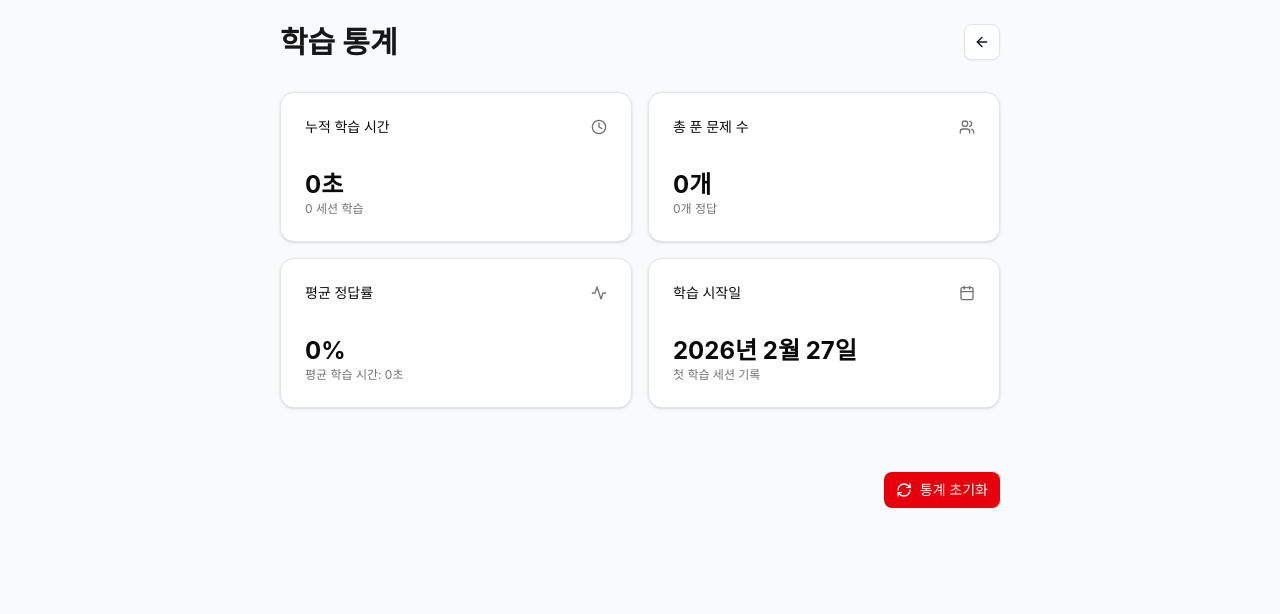
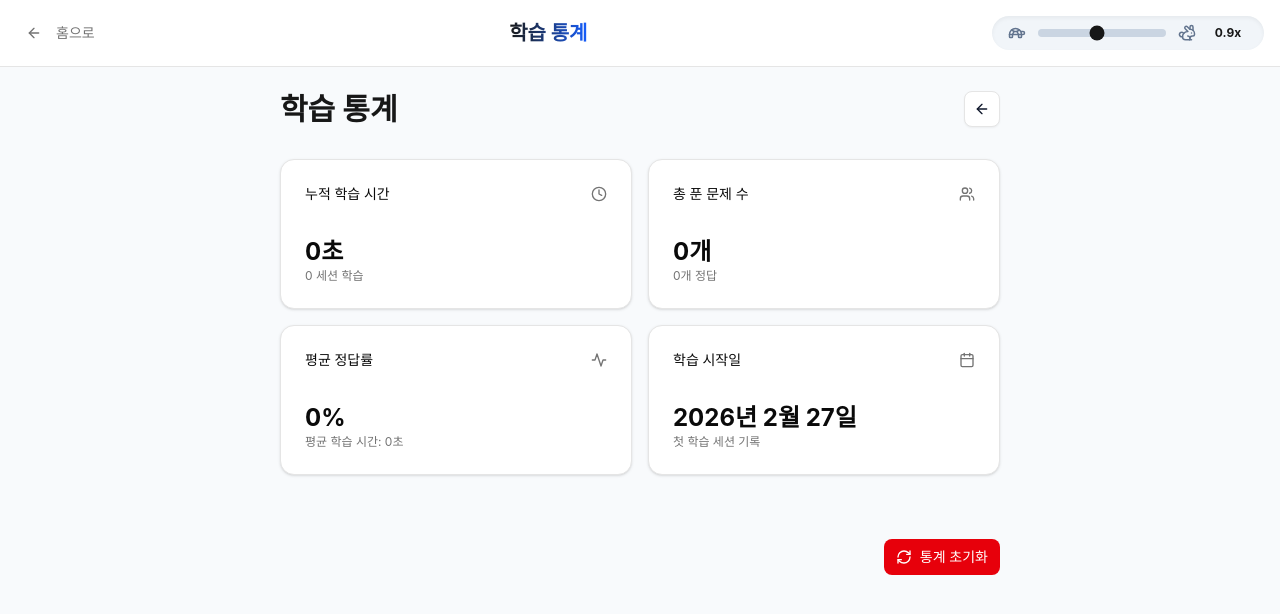
Before and after one commit to lumirent/kids-voca, a React (Vite) app: page / in a window 1280 px wide. Both pictures are taken after a click on the button "학습 통계". Shown: the top 614 px of the page. Built offline with nearby package versions, Linux system fonts and the light colour scheme; no server answers; the database is empty.

Commit message:
feat: Implement core vocabulary learning features including spelling quiz, flashcards, and a top navigation bar with speech rate control.

```diff
--- a/src/App.tsx
+++ b/src/App.tsx
@@ -9,6 +9,7 @@ import Statistics from './components/Statistics';
 import TopBar from './components/TopBar';
 import { useIncorrectWords } from './hooks/useIncorrectWords'; // New import
 import { useLearningStats } from './hooks/useLearningStats';
+import { useSpeechRate } from './hooks/useSpeechRate';
 import { useVocabulary } from './hooks/useVocabulary';
 import type { AppMode, Word } from './types';
 
@@ -19,6 +20,7 @@ function App() {
   const [currentIndex, setCurrentIndex] = useState(0);
   const [shuffleTrigger, setShuffleTrigger] = useState(0);
   const [quizScore, setQuizScore] = useState(0);
+  const [speechRate, setSpeechRate] = useSpeechRate();
 
   // Integrate hooks
   const { stats, recordAnswer, resetStats } = useLearningStats(mode);
@@ -148,11 +150,14 @@ function App() {
           <TopBar
             title={mode === 'learn' ? '단어 학습' : '오답 복습'}
             onHome={goHome}
+            speechRate={speechRate}
+            onSpeechRateChange={setSpeechRate}
           />
           <main className="flex-1 flex flex-col items-center justify-center p-4 sm:p-6 w-full max-w-2xl mx-auto gap-8">
             <Flashcard
               key={`${mode}-${currentIndex}-${shuffleTrigger}`}
               wordItem={currentDeck[currentIndex]}
+              speechRate={speechRate}
               onMarkCorrectInReview={
                 mode === 'review'
                   ? (wordId) => {
@@ -184,7 +189,12 @@ function App() {
 
       {!isLoading && mode === 'quiz' && (
         <div className="flex flex-col min-h-screen">
-          <TopBar title="단어 퀴즈" onHome={goHome} />
+          <TopBar
+            title="단어 퀴즈"
+            onHome={goHome}
+            speechRate={speechRate}
+            onSpeechRateChange={setSpeechRate}
+          />
           <main className="flex-1 flex flex-col items-center p-4 sm:p-6 w-full max-w-3xl mx-auto">
             <div className="w-full flex justify-between items-center mb-6 text-sm font-medium text-muted-foreground">
               <span>
@@ -195,6 +205,7 @@ function App() {
               wordItem={currentDeck[currentIndex]}
               allWords={allWords}
               onAnswer={handleQuizAnswer}
+              speechRate={speechRate}
             />
           </main>
         </div>
@@ -202,7 +213,12 @@ function App() {
 
       {!isLoading && mode === 'spelling-quiz' && (
         <div className="flex flex-col min-h-screen">
-          <TopBar title="스펠링 퀴즈" onHome={goHome} />
+          <TopBar
+            title="스펠링 퀴즈"
+            onHome={goHome}
+            speechRate={speechRate}
+            onSpeechRateChange={setSpeechRate}
+          />
           <main className="flex-1 flex flex-col items-center p-4 sm:p-6 w-full max-w-3xl mx-auto">
             <div className="w-full flex justify-between items-center mb-6 text-sm font-medium text-muted-foreground">
               <span>
@@ -212,6 +228,7 @@ function App() {
             <SpellingQuiz
               wordItem={currentDeck[currentIndex]}
               onAnswer={handleQuizAnswer}
+              speechRate={speechRate}
             />
           </main>
         </div>
@@ -219,7 +236,12 @@ function App() {
 
       {mode === 'quiz-result' && (
         <div className="flex flex-col min-h-screen">
-          <TopBar title="퀴즈 결과" onHome={goHome} />
+          <TopBar
+            title="퀴즈 결과"
+            onHome={goHome}
+            speechRate={speechRate}
+            onSpeechRateChange={setSpeechRate}
+          />
           <QuizResult
             score={quizScore}
             total={currentDeck.length}
@@ -232,6 +254,12 @@ function App() {
 
       {!isLoading && mode === 'stats' && (
         <div className="flex flex-col min-h-screen">
+          <TopBar
+            title="학습 통계"
+            onHome={goHome}
+            speechRate={speechRate}
+            onSpeechRateChange={setSpeechRate}
+          />
           <Statistics stats={stats} onReset={resetStats} onHome={goHome} />
         </div>
       )}
--- a/src/components/Flashcard.tsx
+++ b/src/components/Flashcard.tsx
@@ -6,9 +6,14 @@ import type { Word } from '../types';
 interface FlashcardProps {
   wordItem: Word;
   onMarkCorrectInReview?: (wordId: number) => void; // New optional prop for review mode
+  speechRate?: number;
 }
 
-const Flashcard = ({ wordItem, onMarkCorrectInReview }: FlashcardProps) => {
+const Flashcard = ({
+  wordItem,
+  onMarkCorrectInReview,
+  speechRate = 0.9,
+}: FlashcardProps) => {
   const [isFlipped, setIsFlipped] = useState(false);
 
   const playAudio = useCallback(
@@ -17,11 +22,11 @@ const Flashcard = ({ wordItem, onMarkCorrectInReview }: FlashcardProps) => {
       if ('speechSynthesis' in window) {
         const utterance = new SpeechSynthesisUtterance(wordItem.word);
         utterance.lang = 'en-US';
-        utterance.rate = 0.9; // Slightly slower for kids
+        utterance.rate = speechRate; // Use global speech rate
         window.speechSynthesis.speak(utterance);
       }
     },
-    [wordItem.word],
+    [wordItem.word, speechRate],
   );
 
   // Reset flip state when the wordItem changes (next/prev word)
--- a/src/components/Quiz.tsx
+++ b/src/components/Quiz.tsx
@@ -8,9 +8,15 @@ interface QuizProps {
   wordItem: Word;
   allWords: Word[];
   onAnswer: (isCorrect: boolean, wordItem: Word) => void;
+  speechRate?: number;
 }
 
-const Quiz = ({ wordItem, allWords, onAnswer }: QuizProps) => {
+const Quiz = ({
+  wordItem,
+  allWords,
+  onAnswer,
+  speechRate = 0.9,
+}: QuizProps) => {
   const [options, setOptions] = useState<Word[]>([]);
   const [selectedWord, setSelectedWord] = useState<string | null>(null);
   const [_isCorrect, setIsCorrect] = useState<boolean | null>(null);
@@ -41,7 +47,7 @@ const Quiz = ({ wordItem, allWords, onAnswer }: QuizProps) => {
         correct ? 'Correct! Good job!' : 'Oops, try again next time.',
       );
       utterance.lang = 'en-US';
-      utterance.rate = 1.1;
+      utterance.rate = speechRate;
       window.speechSynthesis.speak(utterance);
     }
   };
--- a/src/components/SpellingQuiz.tsx
+++ b/src/components/SpellingQuiz.tsx
@@ -7,9 +7,14 @@ import type { Word } from '../types';
 interface SpellingQuizProps {
   wordItem: Word;
   onAnswer: (isCorrect: boolean, wordItem: Word) => void;
+  speechRate?: number;
 }
 
-const SpellingQuiz = ({ wordItem, onAnswer }: SpellingQuizProps) => {
+const SpellingQuiz = ({
+  wordItem,
+  onAnswer,
+  speechRate = 0.9,
+}: SpellingQuizProps) => {
   const [inputValues, setInputValues] = useState<Record<number, string>>({});
   const [hiddenIndices, setHiddenIndices] = useState<number[]>([]);
   const [isSubmitted, setIsSubmitted] = useState(false);
@@ -21,10 +26,10 @@ const SpellingQuiz = ({ wordItem, onAnswer }: SpellingQuizProps) => {
       window.speechSynthesis.cancel();
       const utterance = new SpeechSynthesisUtterance(wordItem.word);
       utterance.lang = 'en-US';
-      utterance.rate = 0.9;
+      utterance.rate = speechRate;
       window.speechSynthesis.speak(utterance);
     }
-  }, [wordItem.word]);
+  }, [wordItem.word, speechRate]);
 
   useEffect(() => {
     if (!wordItem) return;
@@ -78,7 +83,7 @@ const SpellingQuiz = ({ wordItem, onAnswer }: SpellingQuizProps) => {
         correct ? 'Correct! Good job!' : `Oops! The word was ${wordItem.word}`,
       );
       utterance.lang = 'en-US';
-      utterance.rate = 1.1;
+      utterance.rate = speechRate;
       window.speechSynthesis.speak(utterance);
     }
   };
--- a/src/components/TopBar.tsx
+++ b/src/components/TopBar.tsx
@@ -1,14 +1,22 @@
-import { ArrowLeft } from 'lucide-react';
+import { ArrowLeft, Rabbit, Turtle } from 'lucide-react';
 import { Button } from '@/components/ui/button';
 
 interface TopBarProps {
   title: string;
   onHome: () => void;
+  speechRate?: number;
+  onSpeechRateChange?: (rate: number) => void;
 }
 
-const TopBar = ({ title, onHome }: TopBarProps) => {
+const TopBar = ({
+  title,
+  onHome,
+  speechRate = 0.9,
+  onSpeechRateChange,
+}: TopBarProps) => {
   return (
-    <header className="flex items-center justify-between p-4 bg-background border-b sticky top-0 z-10">
+    <header className="flex flex-col sm:flex-row items-center justify-between p-4 bg-background border-b sticky top-0 z-10 gap-4 sm:gap-0">
+      <div className="flex items-center justify-between w-full sm:w-auto">
         <Button
           variant="ghost"
           size="sm"
@@ -17,10 +25,34 @@ const TopBar = ({ title, onHome }: TopBarProps) => {
         >
           <ArrowLeft className="mr-2 h-4 w-4" /> 홈으로
         </Button>
-      <h2 className="text-xl font-bold bg-clip-text text-transparent bg-linear-to-r from-primary to-blue-600">
+        <h2 className="sm:hidden text-lg font-bold bg-clip-text text-transparent bg-linear-to-r from-primary to-blue-600">
           {title}
         </h2>
-      <div className="w-20" /> {/* Spacer for centering */}
+        <div className="w-8 sm:hidden" />{' '}
+        {/* Spacer for centering title on mobile */}
+      </div>
+
+      <h2 className="hidden sm:block text-xl font-bold bg-clip-text text-transparent bg-linear-to-r from-primary to-blue-600">
+        {title}
+      </h2>
+
+      <div className="flex items-center gap-3 bg-slate-100 px-4 py-2 rounded-full shadow-inner w-full sm:w-auto">
+        <Turtle size={18} className="text-slate-500" />
+        <input
+          type="range"
+          min="0.4"
+          max="1.5"
+          step="0.1"
+          value={speechRate}
+          onChange={(e) => onSpeechRateChange?.(parseFloat(e.target.value))}
+          className="w-full sm:w-32 h-2 bg-slate-300 rounded-lg appearance-none cursor-pointer accent-primary"
+          aria-label="말하기 속도 조절"
+        />
+        <Rabbit size={18} className="text-slate-500" />
+        <span className="text-xs font-bold text-primary min-w-[2.5rem] text-center">
+          {speechRate.toFixed(1)}x
+        </span>
+      </div>
     </header>
   );
 };
--- /dev/null
+++ b/src/hooks/useSpeechRate.ts
@@ -0,0 +1,17 @@
+import { useEffect, useState } from 'react';
+
+const STORAGE_KEY = 'kids-voca-speech-rate';
+const DEFAULT_RATE = 0.9;
+
+export const useSpeechRate = () => {
+  const [speechRate, setSpeechRate] = useState<number>(() => {
+    const saved = localStorage.getItem(STORAGE_KEY);
+    return saved ? parseFloat(saved) : DEFAULT_RATE;
+  });
+
+  useEffect(() => {
+    localStorage.setItem(STORAGE_KEY, speechRate.toString());
+  }, [speechRate]);
+
+  return [speechRate, setSpeechRate] as const;
+};
```
Also changed, not shown: 1 other file (tests, documents, lock files or other folders). Lines whose indentation alone changed are shown as unchanged.
